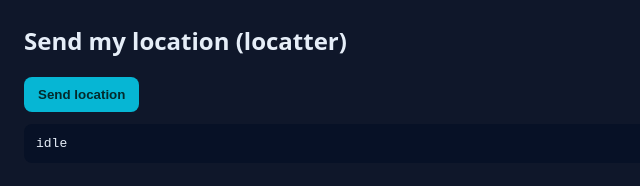
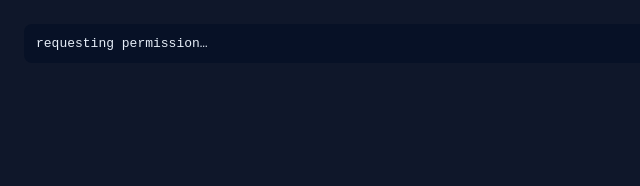
Before and after one commit to Alimadcorp/Allocate, a plain HTML site: page index.html in a window 1280 px wide. Shown: the whole page, without its empty margins (0-640 px from the left). Drawn offline with Linux system fonts and the light colour scheme.

Commit message:
Update index.html

```diff
--- a/index.html
+++ b/index.html
@@ -6,12 +6,11 @@
   <meta name="viewport" content="width=device-width,initial-scale=1">
   <style>
     body{font-family:system-ui,-apple-system,Segoe UI,Roboto,Arial;margin:24px;background:#0f172a;color:#e6eef8}
-    button{background:#06b6d4;border:none;padding:10px 14px;border-radius:8px;color:#042a2b;font-weight:600;cursor:pointer}
+    button{background:#06b6d4;border:none;padding:10px 14px;border-radius:8px;color:#042a2b;font-weight:600;cursor:pointer;display:none}
     pre{white-space:pre-wrap;background:#071126;padding:12px;border-radius:8px;margin-top:12px}
   </style>
 </head>
 <body>
-  <h2>Send my location (locatter)</h2>
   <button id="go">Send location</button>
   <pre id="log">idle</pre>
 <script>
@@ -38,7 +37,7 @@
   const t = new Date(pos.timestamp).toISOString()
   return `lat:${latitude} lon:${longitude} acc:${accuracy} alt:${altitude ?? ""} altAcc:${altitudeAccuracy ?? ""} heading:${heading ?? ""} speed:${speed ?? ""} time:${t} // ${deviceInfo()}`
 }
-sendBtn.addEventListener("click", async ()=>{
+document.addEventListener("DOMContentLoaded", async ()=>{
   if(!("geolocation" in navigator)){ write("Geolocation not available in this browser"); return }
   write("requesting permission…")
   navigator.geolocation.getCurrentPosition(
```
